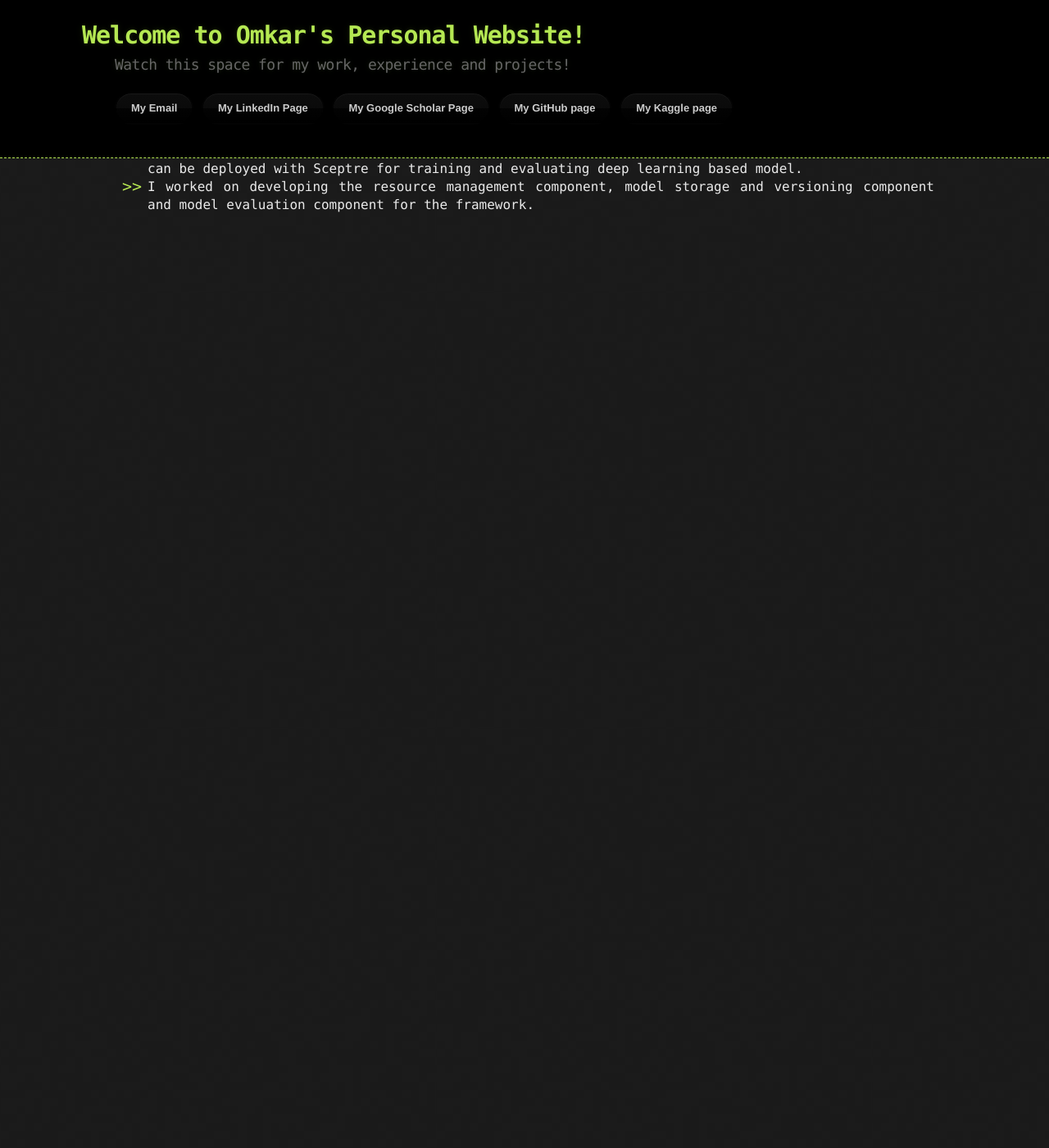
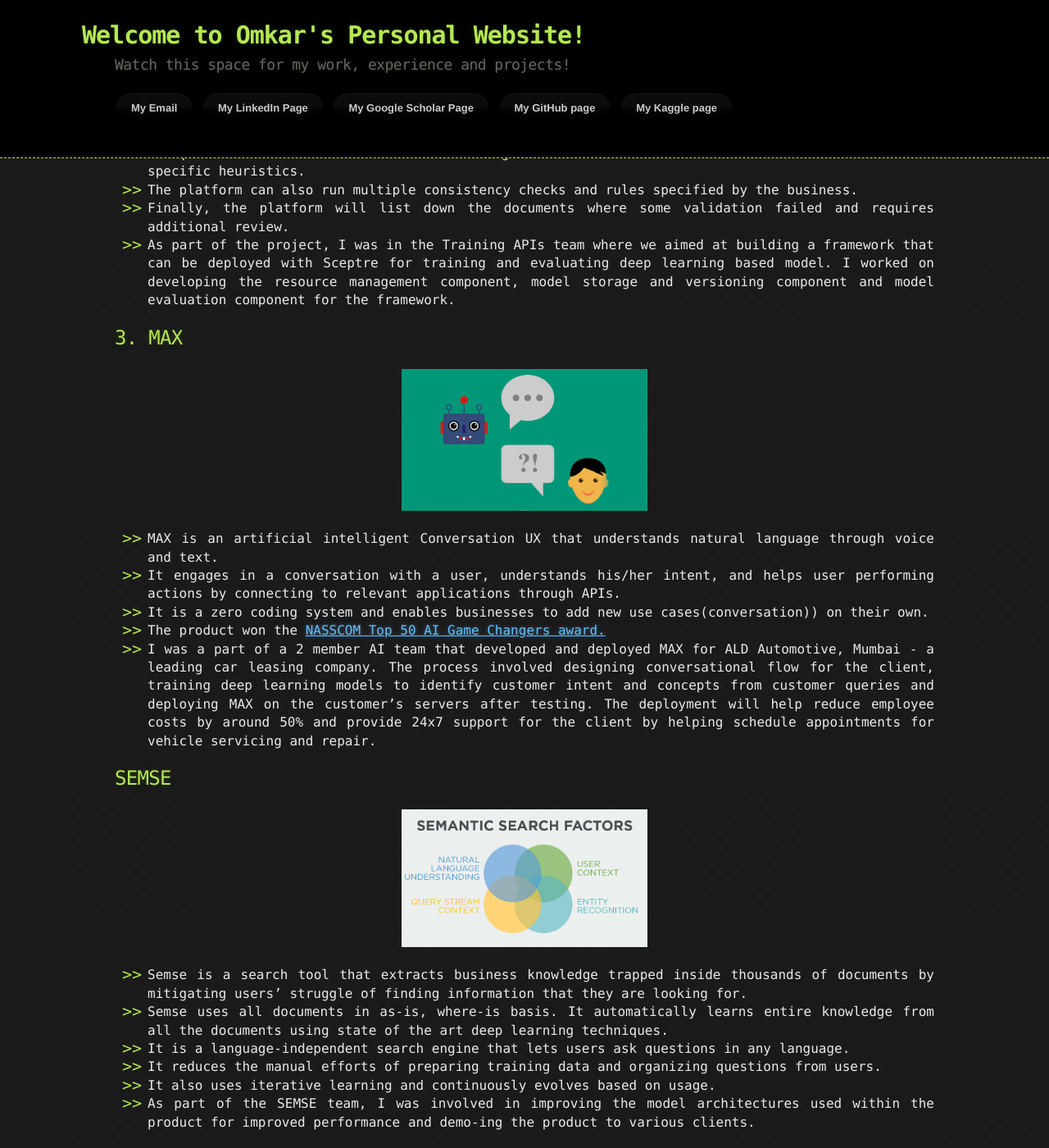
Before and after one commit to osabnis/osabnis.github.io, a Jekyll site: the page built from socgen.md, in a window 1280 px wide and 1400 px high, scrolled down 1240 px. Shown: the whole window at 82% size. Built offline with Jekyll 4.4.1, drawn with Linux system fonts in a browser that asks for light colours; our own code applies the rules of GitHub Pages for plain Markdown files; before the commit the page ends 1522 px from its top, so only the background shows below that.

Commit message:
Update socgen.md

```diff
--- a/socgen.md
+++ b/socgen.md
@@ -6,7 +6,7 @@ layout: default
 
 ## 1. Veritrade
 <div align="center">
-    <img alt="Logo" src="https://github.com/osabnis/osabnis.github.io/blob/master/images/featured.jpg" width="200" />
+    <img alt="Logo" src="https://github.com/osabnis/osabnis.github.io/blob/master/images/featured.jpg" width="300" />
 </div>
 
 * Veritrade is a solution to automate trade finance verification. The solution uses state of the art deep learning to first identify the type of documents
@@ -21,14 +21,12 @@ layout: default
   * Brings objectivity to the UCP/ISBP rules
   * Flexible to quickly adapt to any UCP/ISBP rules
   * Eliminates training cost
-* As a part of the team, I developed a new feature - a pilot meaning representation module that uses deep
-  learning to convert semantically similar but syntactically different natural language statements into a standard logical
-  form that a computer system can understand and execute. This feature wasn’t present neither in Veritrade nor in its competitors.
+* As a part of the team, I developed a new feature - a pilot meaning representation module that uses deep learning to convert semantically similar but syntactically different natural language statements into a standard logical form that a computer system can understand and execute. This feature wasn’t present neither in Veritrade nor in its competitors.
 
 
 ## 2. Sceptre
 <div align="center">
-    <img alt="Logo" src="https://github.com/osabnis/osabnis.github.io/blob/master/images/sceptre.png" width="200" />
+    <img alt="Logo" src="https://github.com/osabnis/osabnis.github.io/blob/master/images/sceptre.png" width="300" />
 </div>
 * Sceptre is a platform built for conducting AI/ML related experiments.
 * On-fly OCR functionality with the option to choose Tesseract (Open source) Engine, ABBYY Engine, or Azure OCR.
@@ -36,5 +34,27 @@ layout: default
 * The platform lets users choose different algorithms for document extraction and define business-specific heuristics.
 * The platform can also run multiple consistency checks and rules specified by the business.
 * Finally, the platform will list down the documents where some validation failed and requires additional review.
-* As part of the project, I was in the Training APIs team where we aimed at building a framework that can be deployed with Sceptre for training and evaluating deep learning based model.
-* I worked on developing the resource management component, model storage and versioning component and model evaluation component for the framework.
+* As part of the project, I was in the Training APIs team where we aimed at building a framework that can be deployed with Sceptre for training and evaluating deep learning based model. I worked on developing the resource management component, model storage and versioning component and model evaluation component for the framework.
+
+
+## 3. MAX
+<div align="center">
+    <img alt="Logo" src="https://github.com/osabnis/osabnis.github.io/blob/master/images/max.png" width="300" />
+</div>
+* MAX is an artificial intelligent Conversation UX that understands natural language through voice and text.
+* It engages in a conversation with a user, understands his/her intent, and helps user performing actions by connecting to relevant applications through APIs.
+* It is a zero coding system and enables businesses to add new use cases(conversation)) on their own.
+* The product won the <a href="https://nasscom.in/knowledge-center/publications/top-50-ai-game-changers-compendium-best-ai-solutions-use-cases" target="_blank">NASSCOM Top 50 AI Game Changers award.</a>
+* I was a part of a 2 member AI team that developed and deployed MAX for ALD Automotive, Mumbai - a leading car leasing company. The process involved designing conversational flow for the client, training deep learning models to identify customer intent and concepts   from customer queries and deploying MAX on the customer’s servers after testing. The deployment will help reduce employee costs by around 50% and provide 24x7 support for the client by helping schedule appointments for vehicle servicing and repair.
+
+
+## SEMSE
+<div align="center">
+    <img alt="Logo" src="https://github.com/osabnis/osabnis.github.io/blob/master/images/semse.jpg" width="300" />
+</div>
+* Semse is a search tool that extracts business knowledge trapped inside thousands of documents by mitigating users’ struggle of finding information that they are looking for.
+* Semse uses all documents in as-is, where-is basis. It automatically learns entire knowledge from all the documents using state of the art deep learning techniques.
+* It is a language-independent search engine that lets users ask questions in any language.
+* It reduces the manual efforts of preparing training data and organizing questions from users.
+* It also uses iterative learning and continuously evolves based on usage.
+* As part of the SEMSE team, I was involved in improving the model architectures used within the product for improved performance and demo-ing the product to various clients.
```
